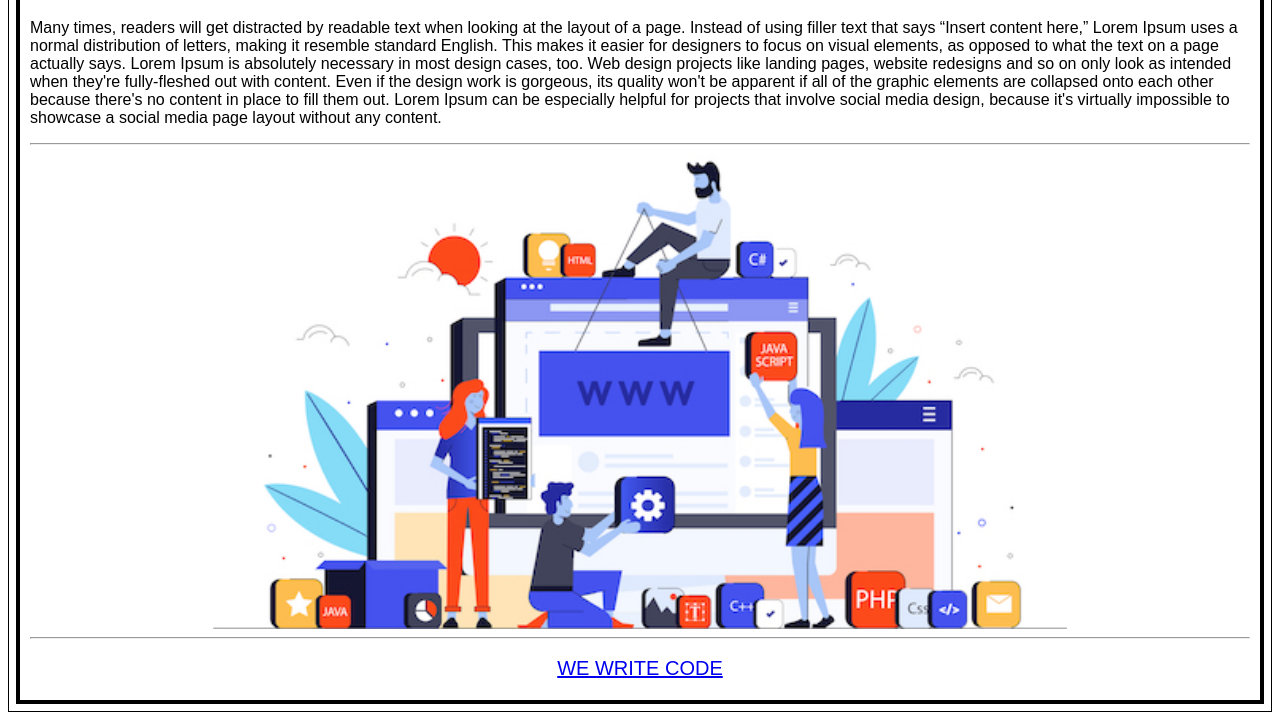
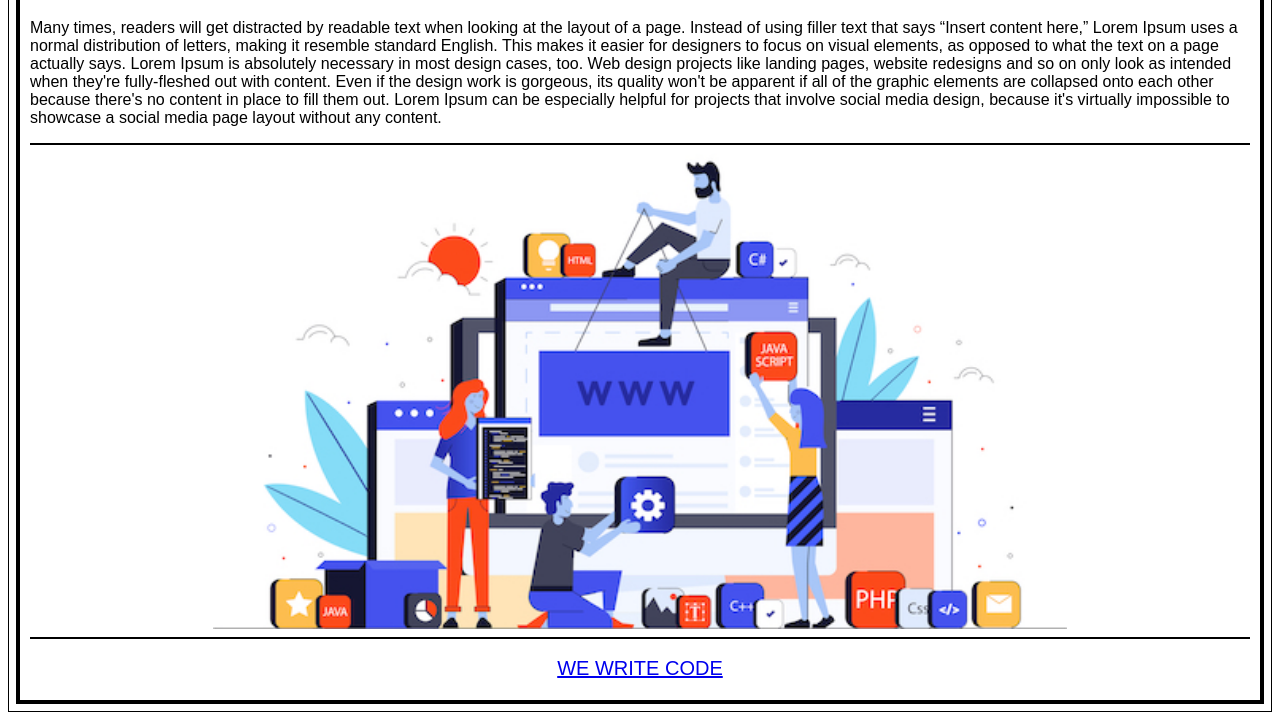
Before and after one commit to zgard/html-css101-quiz, a plain HTML site: page index.html in a window 1280 px wide. Shown: the part 91-811 px from the top of the page. Drawn offline with Linux system fonts and the light colour scheme.

Commit message:
Updating HTML and CSS quiz submission

```diff
--- a/index.html
+++ b/index.html
@@ -13,9 +13,9 @@
                     This makes it easier for designers to focus on visual elements, as opposed to what the text on a page actually says.
                     Lorem Ipsum is absolutely necessary in most design cases, too. Web design projects like landing pages, website redesigns and so on only look as intended when they're fully-fleshed out with content. Even if the design work is gorgeous, its quality won't be apparent if all of the graphic elements are collapsed onto each other because there's no content in place to fill them out.
                     Lorem Ipsum can be especially helpful for projects that involve social media design, because it's virtually impossible to showcase a social media page layout without any content.</p>
-                <hr />
+                <hr class="line">
                     <img src=images/pic01.jpg alt="pic of the web">
-                <hr />
+                <hr class="line">
                 <div id="link"><a href=https://google.com>WE WRITE CODE</a></div>
             </div>
         </div>
--- a/styles/styles.css
+++ b/styles/styles.css
@@ -24,3 +24,6 @@ img {
     font-size: 20px;
     padding: 10px 10px;
 }
+hr.line{
+    border: 1.5px solid black;
+}
```
